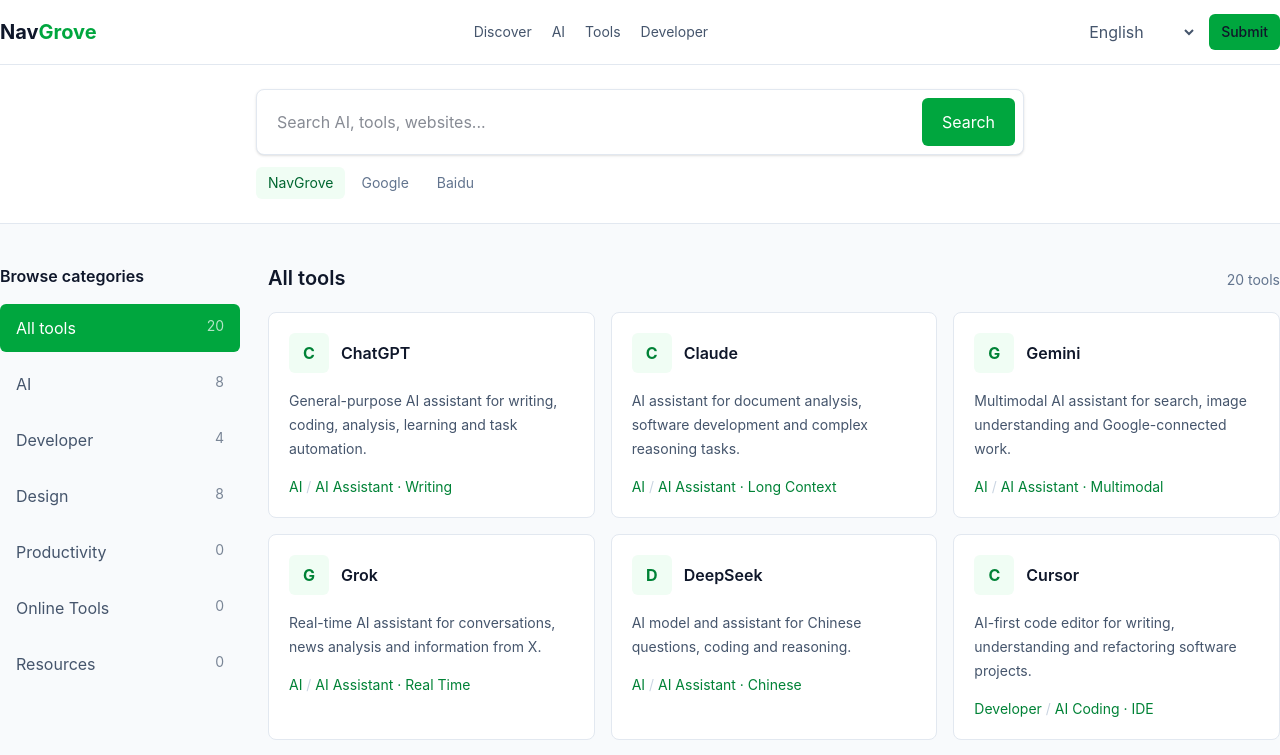
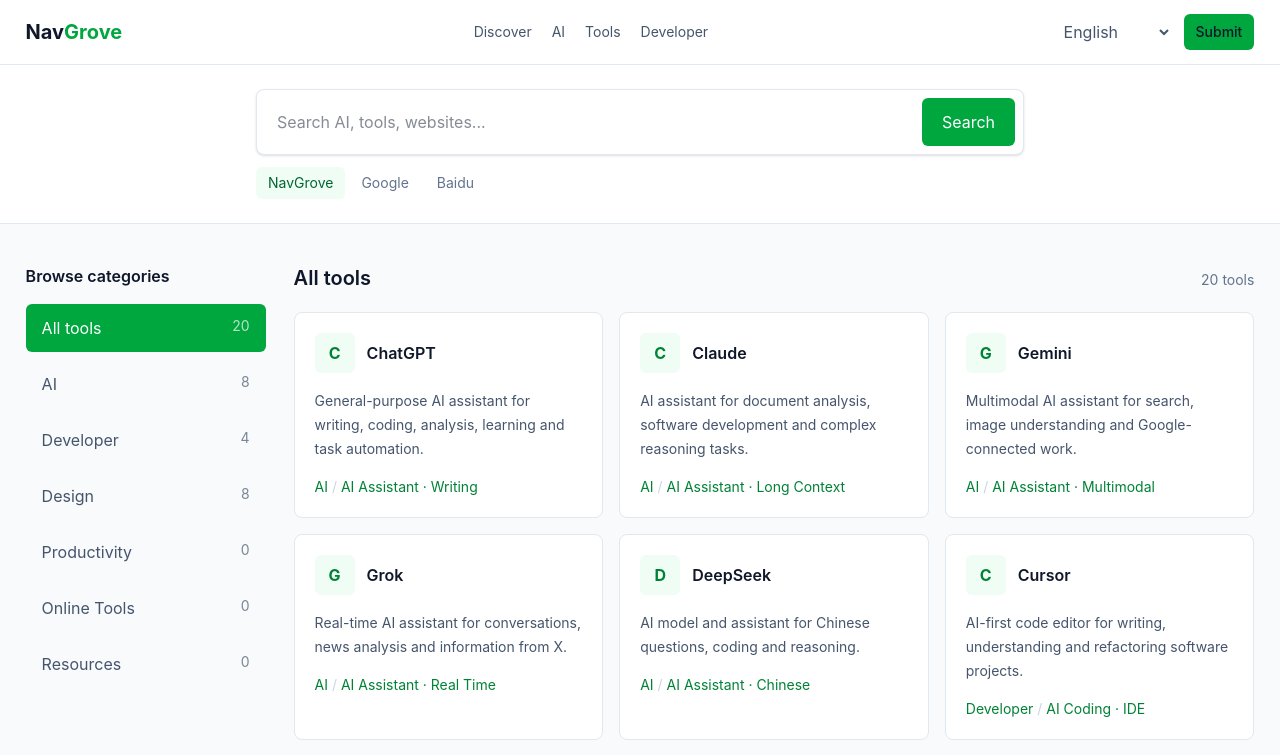
Before and after one commit to Rodert/navgrove, a Next.js app: page /en/ in a window 1280 px wide. Shown: the top 755 px of the page. Built offline with nearby package versions, Linux system fonts and the light colour scheme.

Commit message:
style: add two percent page gutters

```diff
--- a/app/globals.css
+++ b/app/globals.css
@@ -6,6 +6,6 @@
 body { margin: 0; background: var(--mist); color: var(--ink); font-family: Inter, "PingFang SC", "Hiragino Sans GB", "Microsoft YaHei", sans-serif; }
 a { color: inherit; text-decoration: none; }
 button, input, select { font: inherit; }
-.shell { width: 100%; margin: 0; }
+.shell { width: 96%; margin: 0 auto; }
 .surface { background: #fff; border: 1px solid #e2e8f0; border-radius: 8px; }
 .focus-ring:focus-visible { outline: 3px solid color-mix(in srgb, var(--grove) 35%, white); outline-offset: 2px; }
```
